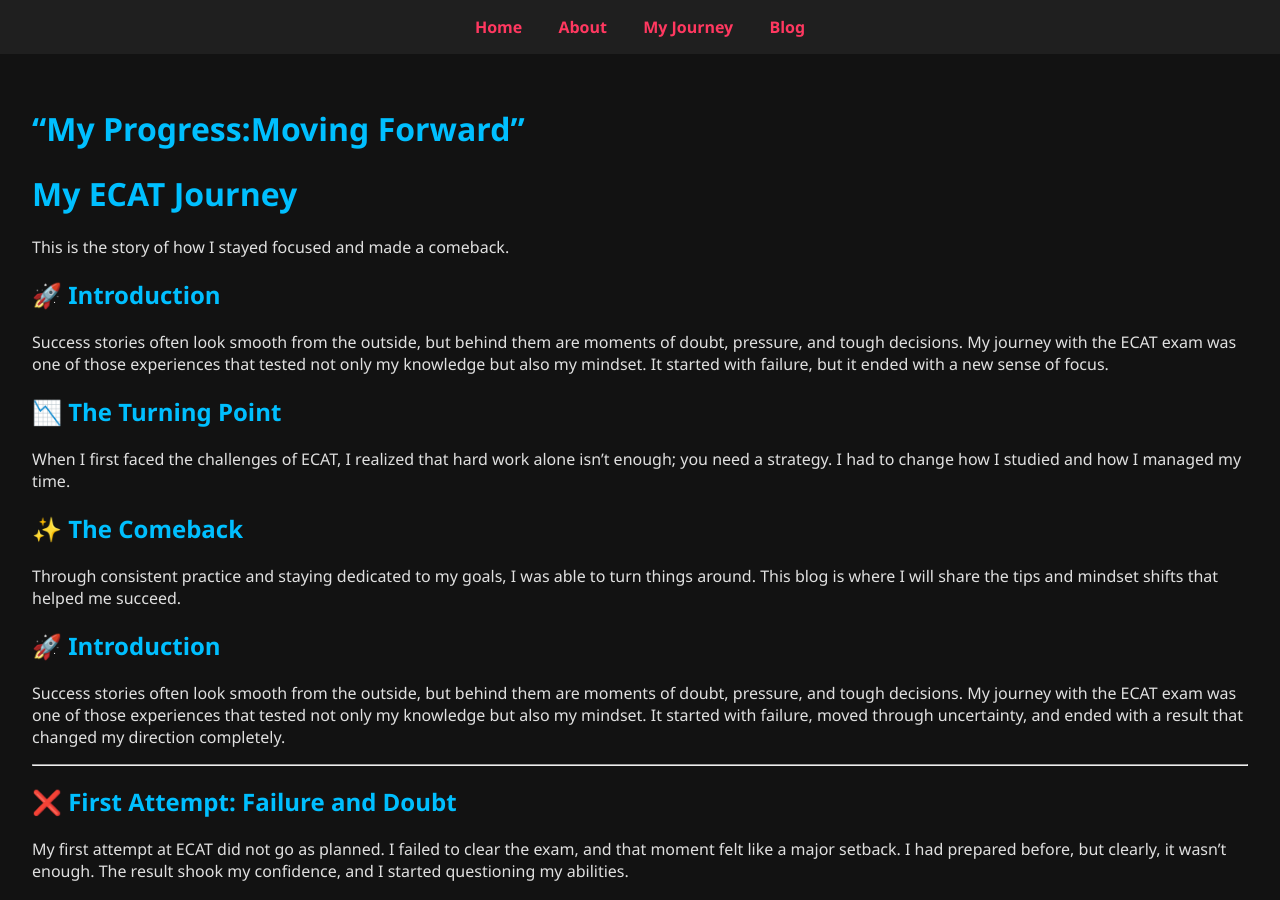
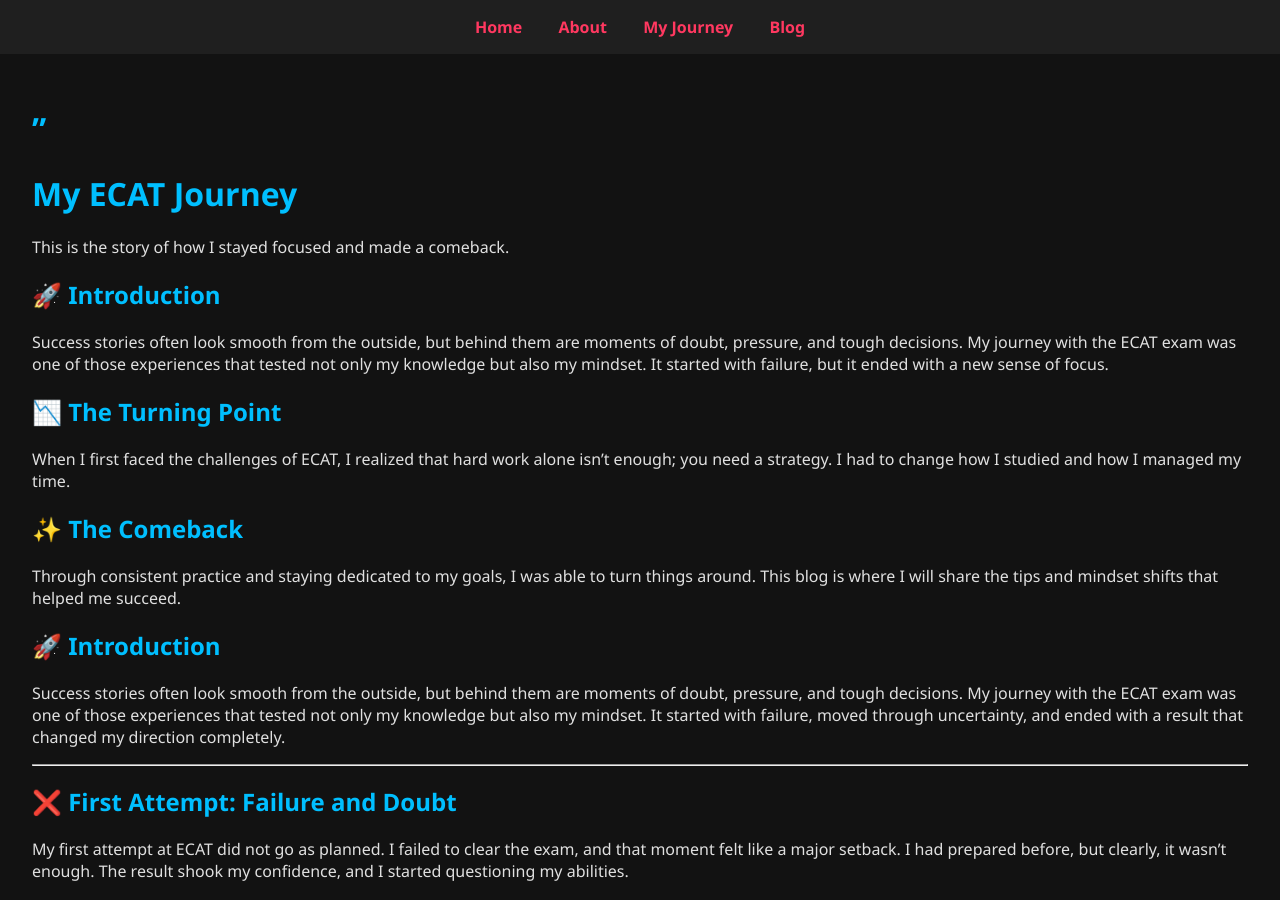
Before and after one commit to engr-ahmad-munawar/engr-ahmad-munawar.github.io-Portfolio-, a Jekyll site: the page built from _posts/2026-04-02-first-post.md, in a window 1280 px wide and 900 px high. Built offline with Jekyll 4.4.1, drawn with Linux system fonts in a browser that asks for light colours.

Commit message:
Update 2026-04-02-first-post.md

```diff
--- a/_posts/2026-04-02-first-post.md
+++ b/_posts/2026-04-02-first-post.md
@@ -4,7 +4,7 @@ title: "first-post"
 date: 2026-04-02
 permalink: /first-post/
 ---
-#                                  "My Progress:Moving Forward"
+#                                  "
 # My ECAT Journey
 This is the story of how I stayed focused and made a comeback.
 
```
